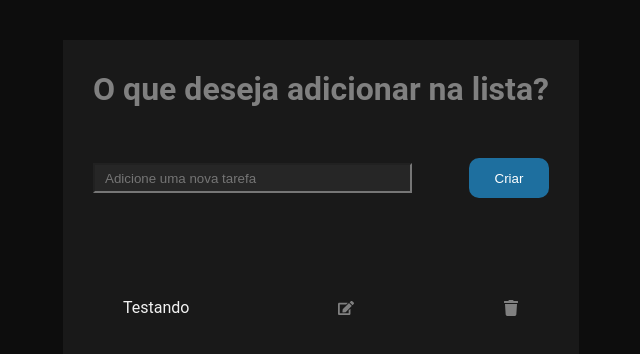
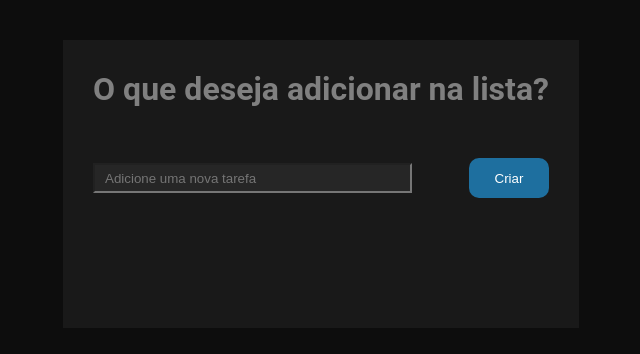
Before and after one commit to pvcapuano/to-do-list-mvp, a React (Create React App) app: page / in a window 1280 px wide. Shown: the top 354 px of the page, without its empty margins (319-959 px from the left). Built offline with nearby package versions, Linux system fonts and the light colour scheme.

Commit message:
add post function finished

```diff
--- a/package.json
+++ b/package.json
@@ -12,6 +12,8 @@
     "react-icons": "^4.4.0",
     "react-scripts": "5.0.1",
     "styled-components": "^5.3.5",
+    "util": "^0.12.4",
+    "uuidv4": "^6.2.13",
     "web-vitals": "^2.1.4"
   },
   "scripts": {
--- a/src/components/ListInput/index.jsx
+++ b/src/components/ListInput/index.jsx
@@ -1,34 +1,47 @@
 import React, { useEffect, useState } from "react";
 import ListItems from "../ListItems";
 import { Container, Wrapper, Input, Button } from "./styles";
+import { v4 } from "uuid";
+import { localStoragePosts } from "../../utils/savedPosts";
 
 const ListInput = () => {
-  const [posts, setPosts] = useState([
-    () => {
-      const savedPosts = localStorage.getItem("posts");
+  const [posts, setPosts] = useState(localStoragePosts());
 
-      if (posts) {
-        return JSON.parse(savedPosts);
-      } else {
-        return [];
-      }
-    },
-  ]);
+  const [currentPost, setCurrentPost] = useState("");
 
-  useEffect(() => {
-    localStorage.setItem("posts", JSON.stringify(posts));
-  }, [posts]);
+  useEffect(
+    () => localStorage.setItem("posts", JSON.stringify(posts)),
+    [posts]
+  );
 
+  let inputText = (e) => {
+    setCurrentPost(e.target.value);
+  };
+
+  const addPost = () => {
+    let newPost = { id: v4(), postText: currentPost };
+    let includePost = posts.concat(newPost);
+
+    if (currentPost === "") return posts;
+
+    setPosts(includePost);
+    setCurrentPost("");
+  };
 
   return (
     <Container>
       <h1>O que deseja adicionar na lista?</h1>
       <Wrapper>
-        <Input placeholder="Adicione uma nova tarefa" />
-        <Button>Criar</Button>
+        <Input
+          placeholder="Adicione uma nova tarefa"
+          onChange={inputText}
+          value={currentPost}
+          type="text"
+        />
+        <Button onClick={addPost}>Criar</Button>
       </Wrapper>
 
-      <ListItems />
+      <ListItems posts={posts} />
     </Container>
   );
 };
--- a/src/components/ListItems/index.jsx
+++ b/src/components/ListItems/index.jsx
@@ -1,13 +1,24 @@
 import React from "react";
-import { Container, ListItem, Wrapper, EditButton, DelButton } from "./styles";
+import {
+  Container,
+  ListItem,
+  ListItemText,
+  Wrapper,
+  EditButton,
+  DelButton,
+} from "./styles";
 
-const ListItems = () => {
+const ListItems = ({ posts }) => {
   return (
     <Container>
       <Wrapper>
-        <ListItem>Testando</ListItem>
-        <EditButton />
-        <DelButton />
+        {posts.map((post) => (
+          <ListItem key={post.id}>
+            <ListItemText>{post.postText}</ListItemText>
+            <EditButton />
+            <DelButton />
+          </ListItem>
+        ))}
       </Wrapper>
     </Container>
   );
--- a/src/components/ListItems/styles.js
+++ b/src/components/ListItems/styles.js
@@ -14,13 +14,21 @@ export const Container = styled.div`
 
 export const Wrapper = styled.div`
   display: flex;
+  flex-direction: column;
+  align-items: center;
+  justify-content: space-between;
+`;
+
+export const ListItem = styled.div`
+  display: flex;
   flex-direction: row;
   align-items: center;
   justify-content: space-between;
+
   margin-top: 30px;
 `;
 
-export const ListItem = styled.div`
+export const ListItemText = styled.p`
   color: #f2f2f2;
 `;
 
--- /dev/null
+++ b/src/utils/savedPosts.js
@@ -0,0 +1,9 @@
+export const localStoragePosts = () => {
+  const savedPosts = localStorage.getItem("posts");
+
+  if (savedPosts) {
+    return JSON.parse(savedPosts);
+  } else {
+    return [];
+  }
+};
```
Also changed, not shown: 1 other file (tests, documents, lock files or other folders).
